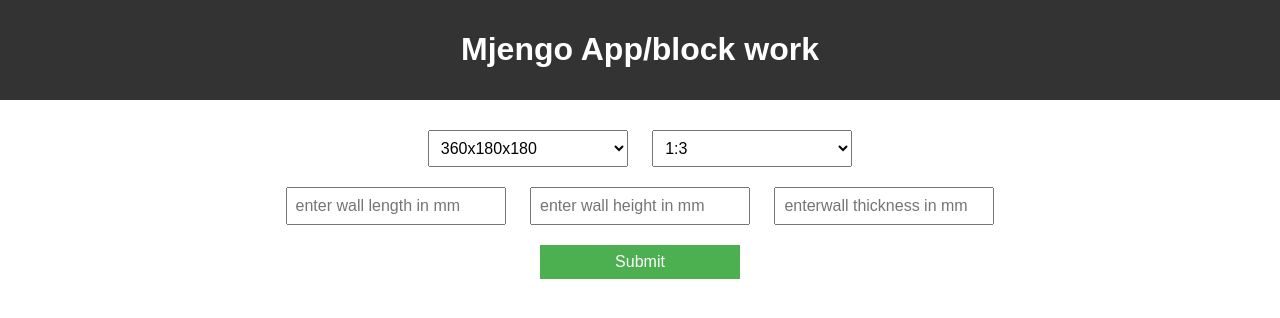
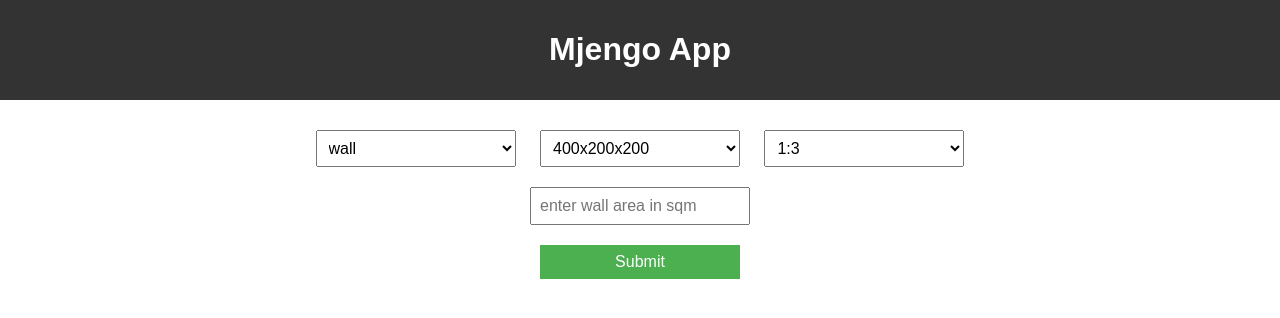
Before and after one commit to Senmakana/Mywebapp, a plain HTML site: page index.html in a window 1280 px wide. Drawn offline with Linux system fonts and the light colour scheme.

Commit message:
Update index.html

```diff
--- a/index.html
+++ b/index.html
@@ -8,10 +8,21 @@
 </head>
 <body>
   <header>
-    <h1>Mjengo App/block work</h1>
+    <h1>Mjengo App</h1>
   </header>
   <div class="container">
+        <select id="works">
+            <option value="wall">
+                wall
+            </option>
+            <option value="concrete">
+                concrete
+            </option>
+        </select>
     <select id="blocks">
+        <option value="400x200x200">
+            400x200x200
+        </option>
       <option value="360x180x180">360x180x180</option>
       <option value="300x150x150">300x150x150</option>
     </select>
@@ -20,9 +31,7 @@
       <option value="1:4">1:4</option>
     </select>
     <br>
-    <input type="text" id="lengthInputField" placeholder="enter wall length in mm">
-    <input type="text" id="widthInputField" placeholder="enter wall height in mm">
-    <input type="text" id="thicknessInputField" placeholder="enterwall thickness in mm">
+    <input type="text" id="quantityInputField" placeholder="enter wall area in sqm">
     <br>
     <button onclick="submitForm()">Submit</button>
     <br>
```
